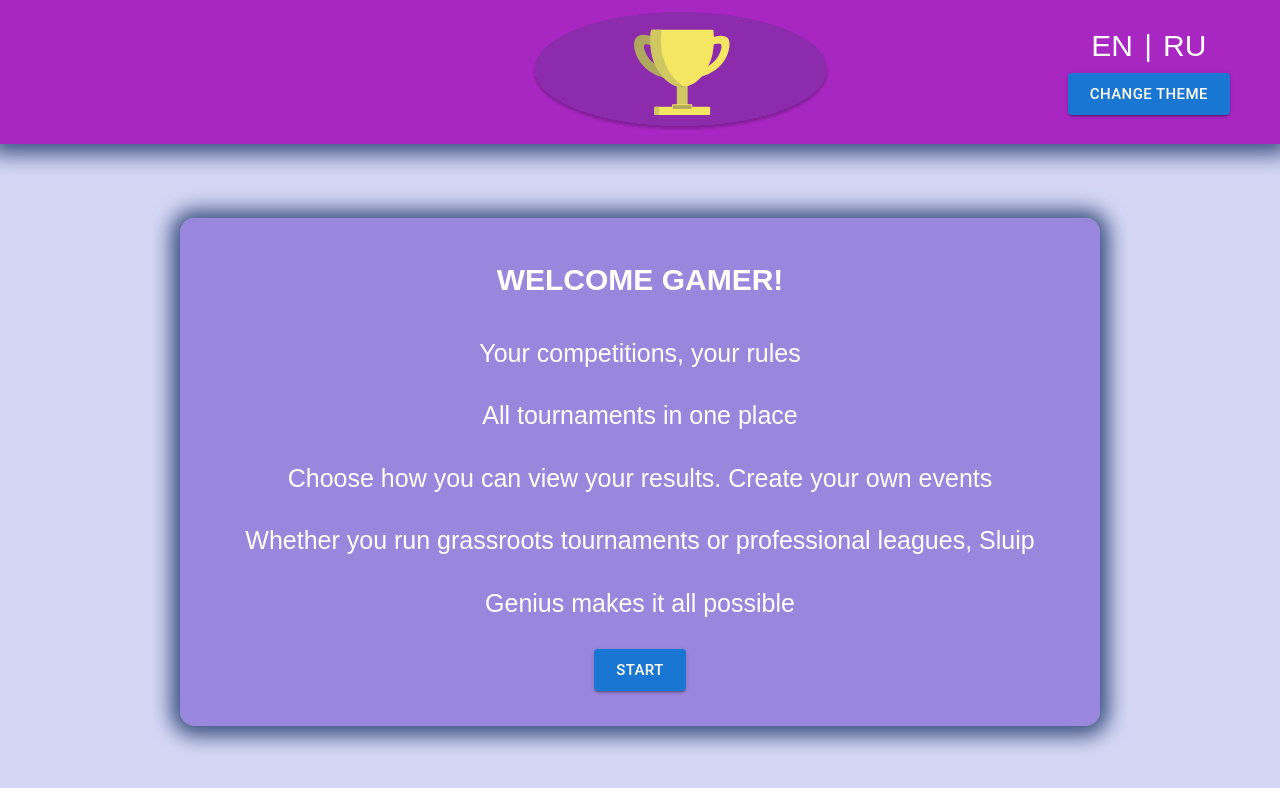
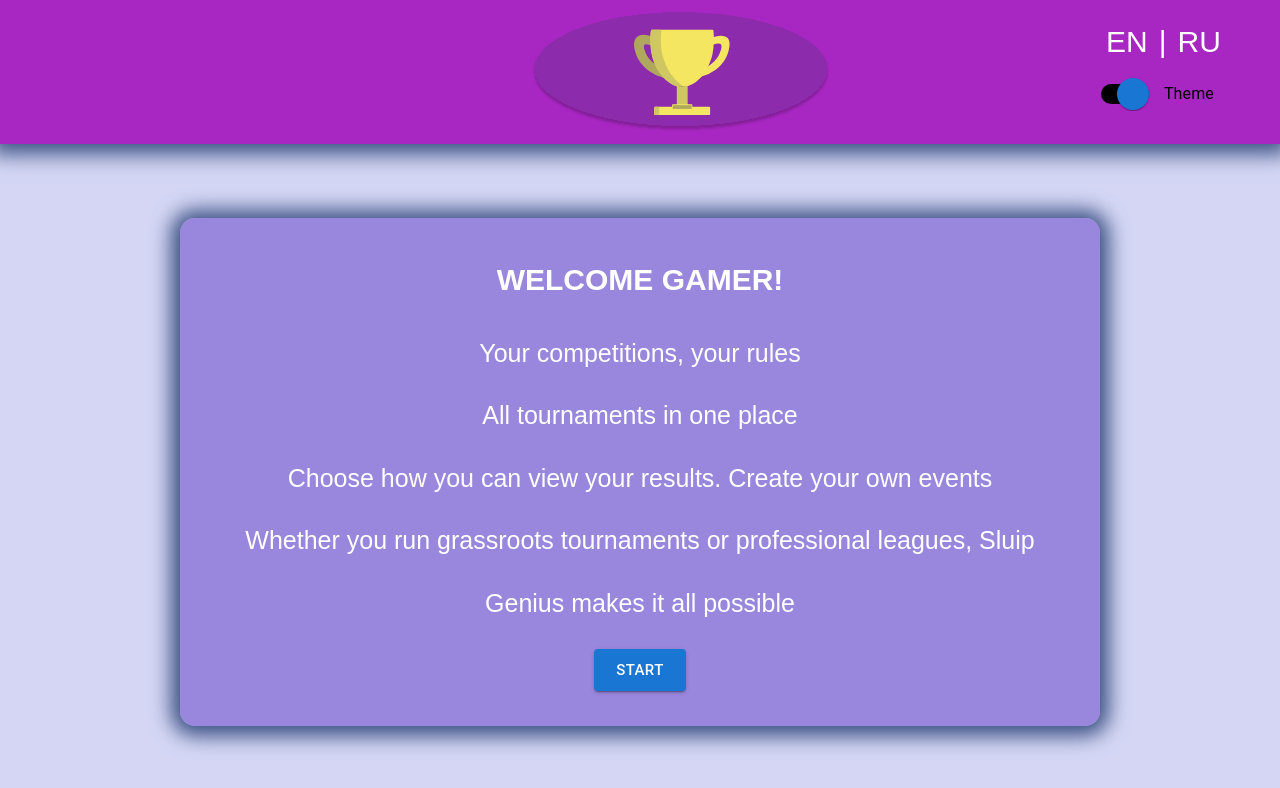
Before and after one commit to richerstars/Hakaton, a React (Create React App) app: page / in a window 1280 px wide. Shown: the top 788 px of the page. Built offline with nearby package versions, Linux system fonts and the light colour scheme.

Commit message:
add slider icon

```diff
--- a/package.json
+++ b/package.json
@@ -10,6 +10,7 @@
     "@fortawesome/free-solid-svg-icons": "^6.0.0-beta3",
     "@fortawesome/react-fontawesome": "^0.1.17",
     "@material-ui/core": "^4.12.3",
+    "@mui-treasury/styles": "^0.3.6",
     "@mui/icons-material": "^5.4.1",
     "@mui/material": "^5.4.1",
     "@mui/styled-engine-sc": "^5.4.1",
--- a/src/components/common/Header/Header.tsx
+++ b/src/components/common/Header/Header.tsx
@@ -6,6 +6,9 @@ import Button from "@mui/material/Button";
 import {useLocation} from "react-router-dom";
 import {URL} from "../../../constants/url";
 import {TEXT_VALUES} from "../../../constants/textValues";
+import FormGroup from '@mui/material/FormGroup';
+import FormControlLabel from '@mui/material/FormControlLabel';
+import {MaterialUISwitch} from '../Toggler/styled';
 
 export interface IHeader {
     text: string,
@@ -29,7 +32,12 @@ const Header = ({toggleTheme,theme}:any) => {
                     <StSlash>|</StSlash>
                     <div>RU</div>
                 </StWrapperLang>
-                <Button size={'large'} variant={"contained"} onClick={toggleTheme}>Change theme</Button>
+                {/*<Button size={'large'} variant={"contained"} onClick={toggleTheme}>Change theme</Button>*/}
+                <FormGroup>
+                    <FormControlLabel
+                        control={<MaterialUISwitch sx={{ m: 1 }} defaultChecked />}
+                        label="Theme" onClick={toggleTheme}/>
+                </FormGroup>
             </StTools>
         </StWrapper>
     </StyledHeader>;
--- /dev/null
+++ b/src/components/common/Toggler/styled.ts
@@ -0,0 +1,44 @@
+import { styled } from '@mui/material/styles';
+import Switch from '@mui/material/Switch';
+
+export const MaterialUISwitch = styled(Switch)(({ theme }) => ({
+    width: 62,
+    height: 34,
+    padding: 7,
+    '& .MuiSwitch-switchBase': {
+        margin: 1,
+        padding: 0,
+        transform: 'translateX(6px)',
+        '&.Mui-checked': {
+            color: '#BEC44BFF',
+            transform: 'translateX(22px)',
+            '& .MuiSwitch-thumb:before': {
+                backgroundImage: 'none',
+            },
+            '& + .MuiSwitch-track': {
+                opacity: 1,
+                backgroundColor: theme.palette.mode === 'dark' ? '#25291b' : '#000000',
+            },
+        },
+    },
+    '& .MuiSwitch-thumb': {
+        backgroundColor: theme.palette.mode === 'dark' ? '#000000' : '#1976d2',
+        width: 32,
+        height: 32,
+        '&:before': {
+            content: "''",
+            position: 'absolute',
+            width: '100%',
+            height: '100%',
+            left: 0,
+            top: 0,
+            backgroundRepeat: 'no-repeat',
+            backgroundPosition: 'center',
+            backgroundImage: 'none'},
+    },
+    '& .MuiSwitch-track': {
+        opacity: 1,
+        backgroundColor: theme.palette.mode === 'dark' ? '#A827C3' : 'rgba(255,255,255,0.67)',
+        borderRadius: 20 / 2,
+    },
+}));
```
Also changed, not shown: .eslintrc.json, 1 other file (tests, documents, lock files or other folders).
